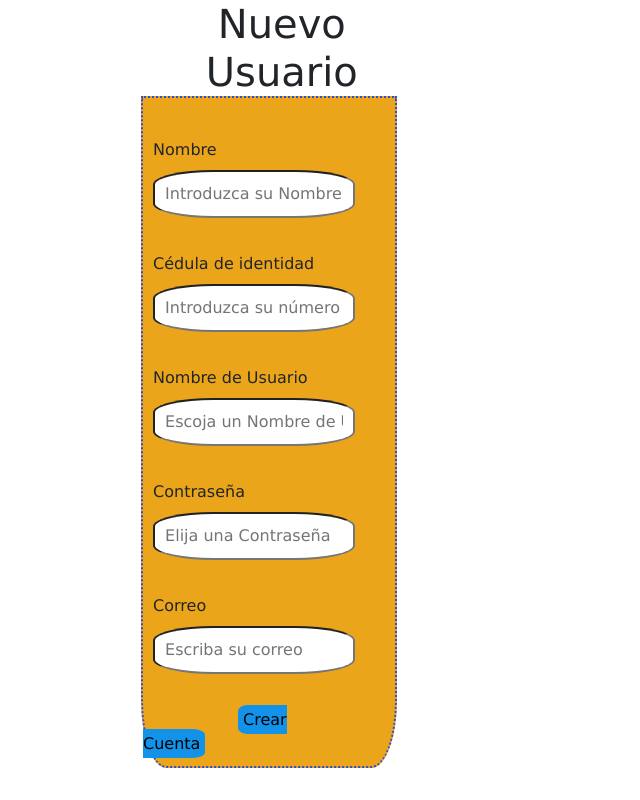
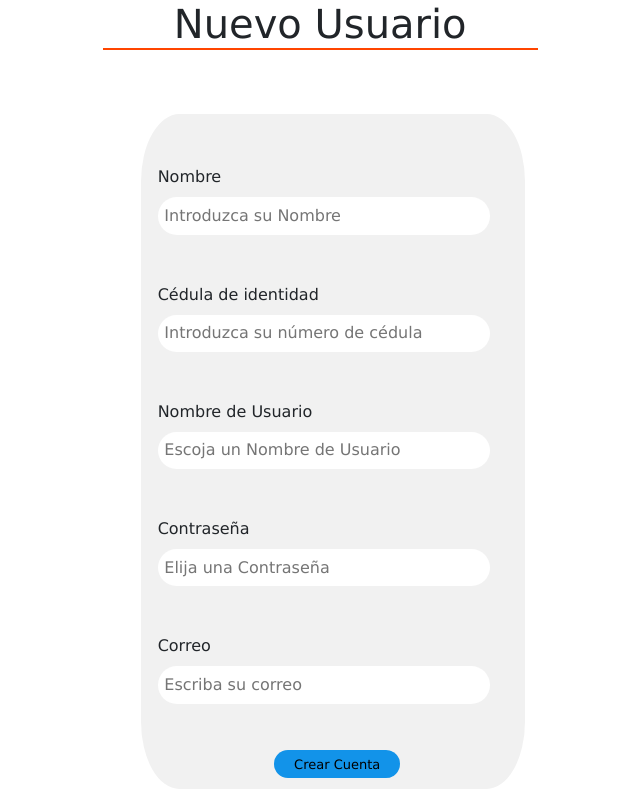
Before and after one commit to SamuelVera/UMakeit, an Angular app: page /form in a window 1280 px wide. Shown: the whole page, without its empty margins (371-1011 px from the left). Built offline with nearby package versions, Linux system fonts and the light colour scheme.

Commit message:
Cambio login y form

```diff
--- a/src/app/form/form.component.css
+++ b/src/app/form/form.component.css
@@ -1,56 +1,60 @@
 h1{
     text-align: center;
-    width:20%;
-    margin-left:41%;
-    padding:0;
-    margin-bottom:0;
+    width:34%;
+    margin-left:37%;
+    margin-bottom:5%;
     font-family:'Lucida Sans Unicode';
+    border-bottom:solid orangered 2px;
     ;
 }
+
 label{
     margin-left:5%;
     font-family:'Lucida Sans Unicode';
 }
 
+input{
+    border-radius: 20px;
+    width: 50%;
+    display: flex;
+    flex-direction:column;
+    border: none;
+    background: white;
+}
+
 form{
-    background: rgb(235, 165, 26);
-    border-bottom-left-radius: 10%;
-    border-bottom-right-radius: 10%;
-    width:20%;
+    background:#f1f1f1;
+    border-radius: 10%;
+    width:30%;
     margin-left:40%;
-    padding: 40px 50px 10px 0px;
-    border: 2px dotted #2f49da;
+    padding: 4% 4% 1% 0;
     font-family:'Lucida Sans Unicode';
 }
-
 a{
     text-decoration: none;
-    margin: 20px 30px 40px 95px;
+    margin-left:40%;
     color: rgb(0, 0, 0);
-    padding: 5px 5px;
+    padding: 2% 6%;
     background: rgb(18, 147, 233);
-    border-radius: 20%;
+    border-radius: 20px;
     font-family:'Lucida Sans Unicode';
+    font-size: small;
+    text-align: center;
 }
-
 a:link{
     color:black;
 }
-
 a:hover{
-    background: #ffa90a;
+    background: #0a1aff;
 }
-
 input{
     width: 100%;
     margin-left:5%;
-    margin-bottom: 5%;
-    padding: 10px;
+    margin-bottom: 0%;
+    padding: 2%;
     font-family:'Lucida Sans Unicode';
-    border-radius: 30%;
+
 }
-
 input:focus{
-
     border: 1px solid #2f49da;
 }
--- a/src/app/login/login.component.css
+++ b/src/app/login/login.component.css
@@ -1,10 +1,10 @@
 h1{
     text-align: center;
-    width:20%;
-    margin-left:43%;
-    padding:0;
-    margin-bottom:0;
+    width:25%;
+    margin-left:37%;
+    margin-bottom:5%;
     font-family:'Lucida Sans Unicode';
+    border-bottom:solid orangered 2px;
     ;
 }
 
@@ -13,30 +13,38 @@ label{
     font-family:'Lucida Sans Unicode';
 }
 
+input{
+    border-radius: 20px;
+    width: 50%;
+    display: flex;
+    flex-direction:column;
+    border: none;
+    background: white;
+}
+
 form{
-    background: rgb(235, 165, 26);
-    border-bottom-left-radius: 10%;
-    border-bottom-right-radius: 10%;
+    background:#f1f1f1;
+    border-radius: 10%;
     width:20%;
     margin-left:40%;
     padding: 4% 4% 1% 0;
-    border: 2px dotted #2f49da;
     font-family:'Lucida Sans Unicode';
 }
 a{
     text-decoration: none;
     margin-left:12%;
     color: rgb(0, 0, 0);
-    padding: 1% 1%;
+    padding: 2% 2%;
     background: rgb(18, 147, 233);
-    border-radius: 20%;
+    border-radius: 20px;
     font-family:'Lucida Sans Unicode';
+    font-size: small;
 }
 a:link{
     color:black;
 }
 a:hover{
-    background: #ffa90a;
+    background: #0a1aff;
 }
 input{
     width: 100%;
```
